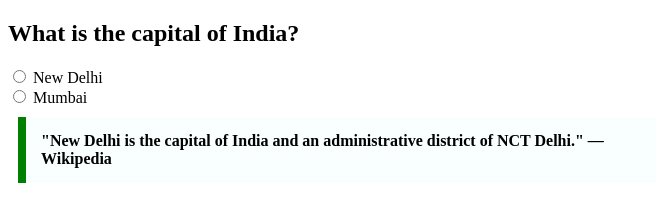
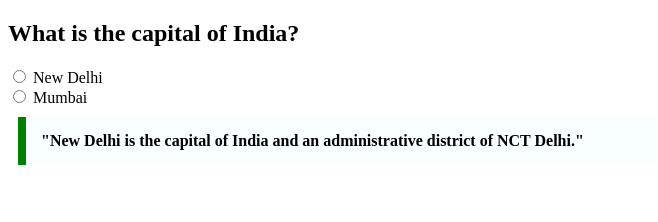
Before and after one commit to acciojob/trivia-Rishabh-dev545, a website: page main.html in a window 1280 px wide. Shown: the whole page, without its empty margins (0-658 px from the left). Drawn offline with Linux system fonts and the light colour scheme.

Commit message:
created a submission

```diff
--- a/main.html
+++ b/main.html
@@ -31,7 +31,7 @@
   </form>
 
   <blockquote>
-    "New Delhi is the capital of India and an administrative district of NCT Delhi." — Wikipedia
+    "New Delhi is the capital of India and an administrative district of NCT Delhi."
   </blockquote>
 
 </body>
```
